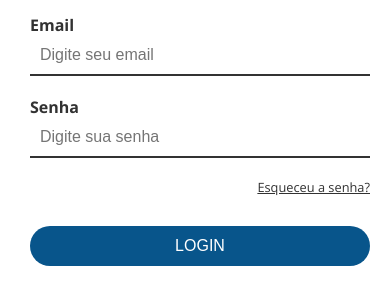
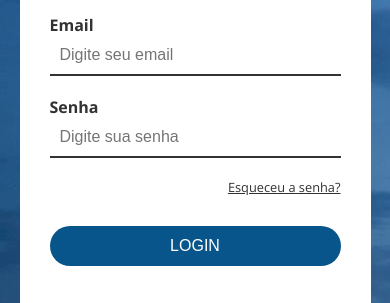
Before and after one commit to s0ousa/login-html-css, a plain HTML site: page index.html in a window 390 px wide. Shown: the part 163-466 px from the top of the page. Drawn offline with nearby package versions, Linux system fonts and the light colour scheme.

Commit message:
media query

```diff
--- a/style.css
+++ b/style.css
@@ -39,6 +39,12 @@ a:hover {
     margin-top: 10vh;
     border-radius: 10px;
     text-align: center;
+}
+
+@media (max-width:450px) {
+    #login-container {
+        width: 90%;
+    }
 }
 
 form {
```
Also changed, not shown: index.html (line endings or trailing spaces), 1 other file.
